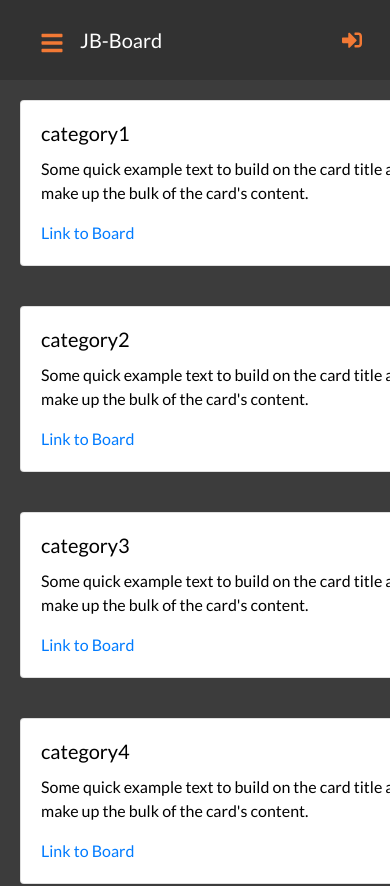
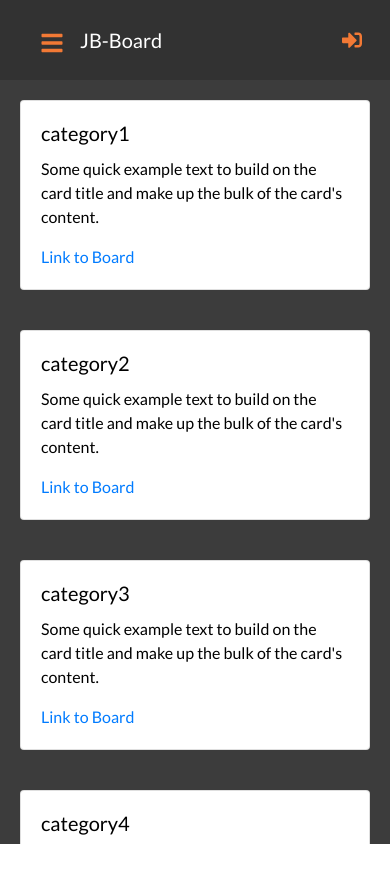
Before and after one commit to xxonbang/jb-board, a React (Create React App) app: page / in a window 390 px wide. Shown: the top 886 px of the page. After the commit the page ends 844 px from the top, so only its background shows below. Built offline with nearby package versions, Linux system fonts and the light colour scheme.

Commit message:
1. mobile 화면 전환 시 html, body 등의 height 값 100% 적용 안되던 것 수정 2. side nav bar 를 open 했을 때, dimmed page 추가

```diff
--- a/src/App.css
+++ b/src/App.css
@@ -28,10 +28,6 @@ body {
   /*background-color: #3C3C3C;*/
 }
 
-.router-contents-wrapper {
-  height: 100%
-}
-
 .humor, .society {
   display: flex;
   height: 90vh;
--- a/src/components/Navbar.css
+++ b/src/components/Navbar.css
@@ -44,13 +44,13 @@
     top: 0;
     left: -100%;
     transition: 850ms;
-    z-index: 99;
+    z-index: 9999;
 }
 
 .nav-menu.active {
     left: 0;
     transition: 350ms;
-    z-index: 99;
+    z-index: 9999;
 }
 
 .nav-text {
@@ -96,3 +96,14 @@
 span {
     margin-left: 16px;
 }
+
+.dimmed-page {
+    background-color: rgb(0, 0, 0);
+    opacity: 0.5;
+
+    position: fixed;
+    top: 0;
+    height: 100%;
+    width: 100%;
+    z-index: 1000;
+}
--- a/src/components/Navbar.js
+++ b/src/components/Navbar.js
@@ -13,7 +13,9 @@ function Navbar() {
 
   return (
     <>
-      <IconContext.Provider value={{ color: '#F27935'}}>
+      {/*dimmed page 부분*/}
+      <div className={sideBar ? 'dimmed-page' : ''} onClick={showSideBar}></div>
+      <IconContext.Provider value={{ color: '#F27935' }}>
         {/*상단 navbar (header)*/}
         <div className="navbar">
           <Link to="#" className="menu-bars">
--- a/src/pages/home/cate-cards.css
+++ b/src/pages/home/cate-cards.css
@@ -12,3 +12,14 @@
 .card-title {
     font-size: 2rem;
 }
+
+@media (max-width: 480px) {
+    .card {
+        width: 100%;
+        color: black;
+    }
+
+    .card-title {
+        font-size: 2rem;
+    }
+}
--- a/src/pages/home/home.css
+++ b/src/pages/home/home.css
@@ -5,6 +5,7 @@
 }
 
 .contents-wrapper {
+    height: 100%;
     background-color: #3C3C3C;
     display: flex;
     flex-wrap: wrap;
```
Also changed, not shown: 1 other file (tests, documents, lock files or other folders).
